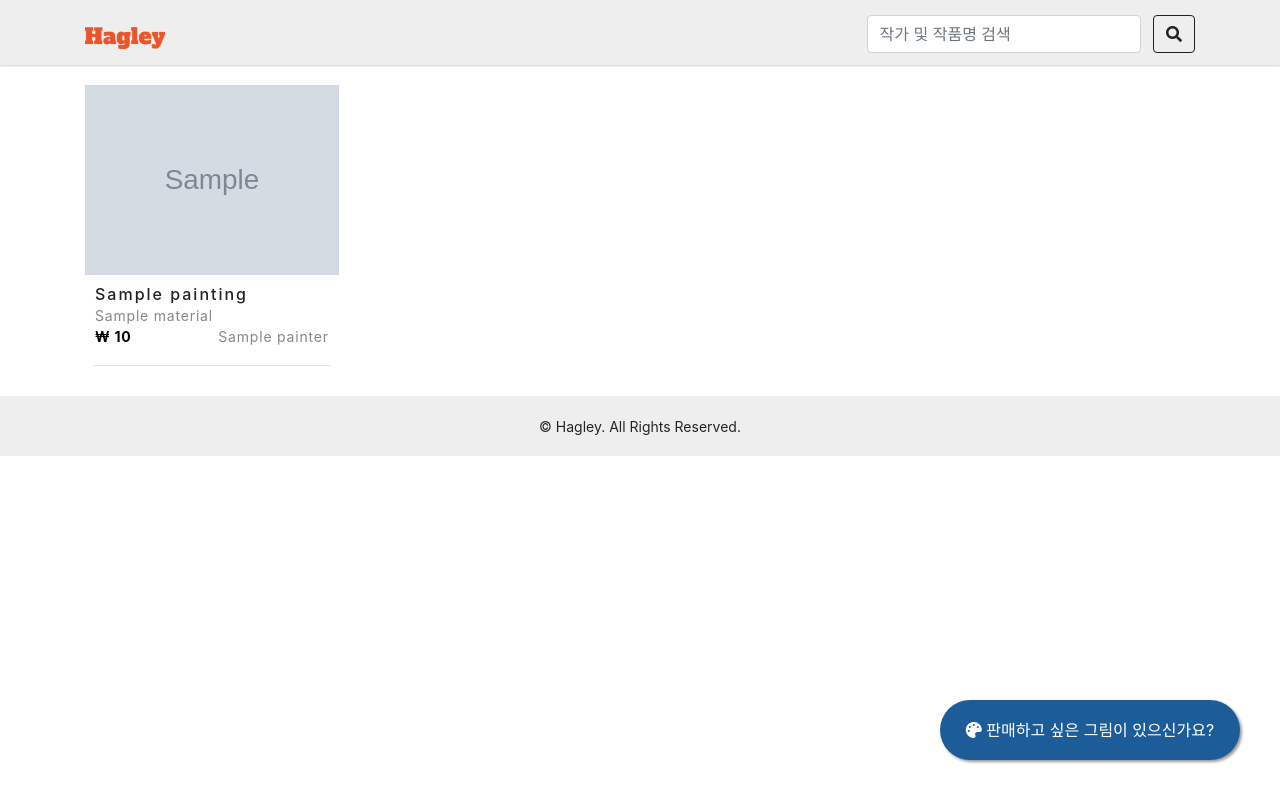
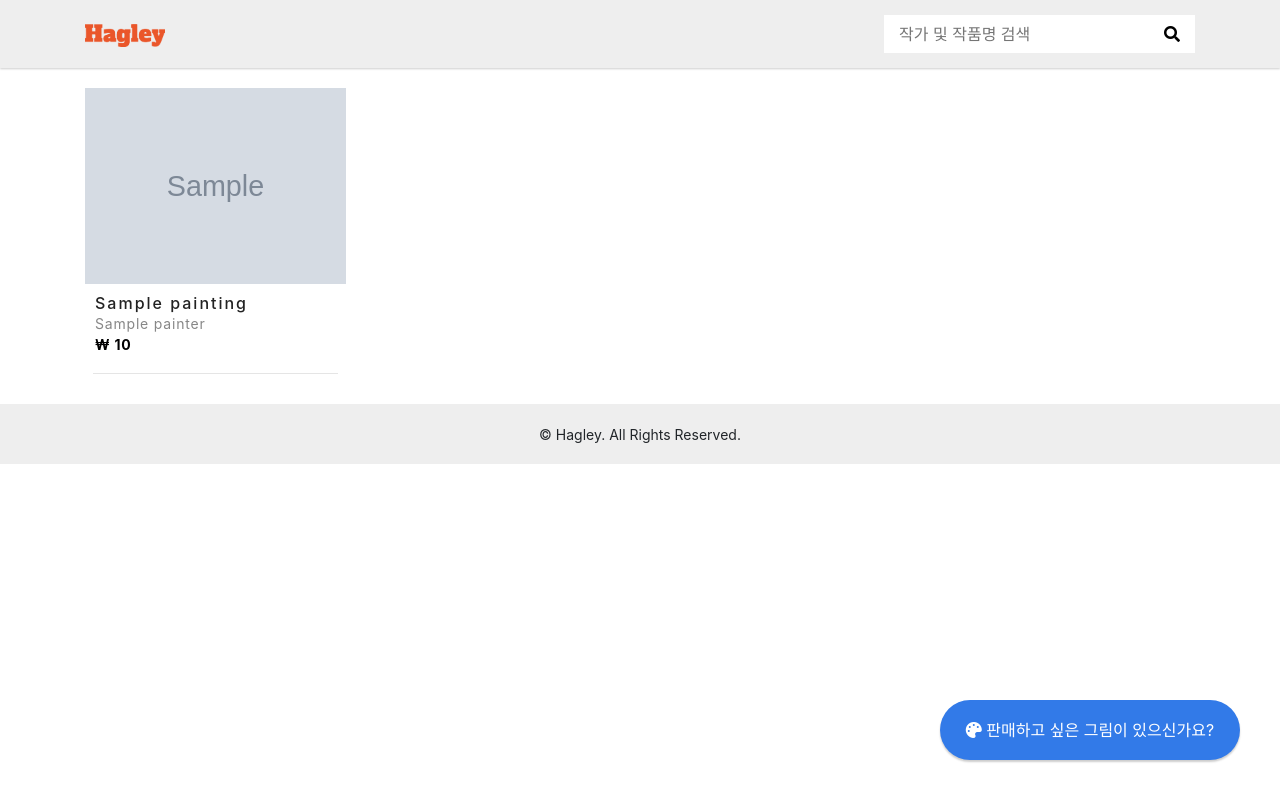
Before and after one commit to SJGeeKo/project_hg, a Django app: template shop/templates/shop/paintings.html in a window 1280 px wide. Run offline with Django 3.2, Linux system fonts and the light colour scheme; the template is opened without the code that fills it: most values are stand-ins (such as "Sample title", 1, 10 or a date in 2020); grey boxes marked "Sample" are stand-in pictures; some libraries are stand-ins or nearby versions.

Commit message:
디자인 약간 변경

```diff
--- a/config/static/css/custom.css
+++ b/config/static/css/custom.css
@@ -5,11 +5,12 @@
 
 .navbar-brand {
     padding-bottom: 0px !important;
+    padding-top: 0px !important;
 }
 
 .my-navbar {
     padding-top: 15px !important;
-    padding-bottom: 12px !important;
+    padding-bottom: 15px !important;
     transition: top 0.3s;
     box-shadow: 0 1px 2px 0 rgba(0, 0, 0, 0.2);
     background: #EEEEEE;
@@ -69,6 +70,7 @@
 }
 
 .my-search-bar-input {
+    border-style: none !important;
     padding-left: 15px !important;
     flex-grow: 1;
     height: 100% !important;
@@ -132,7 +134,7 @@
 }
 
 .grid {
-    max-width: 1080px;
+    max-width: 1140px;
 }
 
 /* reveal grid after images loaded */
@@ -187,11 +189,11 @@
 	height:60px;
 	bottom:40px;
 	right:40px;
-	background-color:#1C5D99;
+	background-color:#327ae8;
 	color:#FFF;
 	border-radius:50px;
 	text-align:center;
-	box-shadow: 2px 2px 3px #999;
+	box-shadow: 0 2px 2px 0 rgba(0, 0, 0, 0.2);
 }
 
 a.float:hover {
@@ -219,11 +221,14 @@ a.float:hover {
 
 .detailImg {
     max-width: 100%;
-    max-height: 700px;
+    max-height: 100%;
 }
 
 .image_container {
     background: #f8f9fa;
+    display: flex;
+    align-items: center;
+    justify-content: center;
 }
 
 .namecard {
@@ -318,6 +323,10 @@ a.float:hover {
 
 /* Extra small devices (portrait phones, less than 576px) */
 @media (max-width: 575.98px) {
+    .my-navbar {
+        padding-bottom: 12px !important;
+    }
+
     .brand-logo-lg{
         display: none;
     }
@@ -346,6 +355,13 @@ a.float:hover {
     #search-form-xs {
         display: block;
     }
+
+    .image_container {
+        background: #f8f9fa;
+        display: flex;
+        align-items: center;
+        justify-content: center;
+    }
 }
 
 /* Small devices (landscape phones, 576px and up)*/
@@ -362,6 +378,10 @@ a.float:hover {
     .grid__gutter-sizer {
         width: 6%;
     }
+
+    .image_container {
+        height: 700px;
+    }
 }
 
 /* Medium devices (tablets, 768px and up) */
@@ -373,6 +393,10 @@ a.float:hover {
 
     .grid__gutter-sizer {
         width: 2%;
+    }
+
+    .image_container {
+        height: 700px;
     }
 }
 
@@ -386,6 +410,10 @@ a.float:hover {
     .grid__gutter-sizer {
         width: 2%;
     }
+
+    .image_container {
+        height: 700px;
+    }
 }
 
 /* Extra large devices (large desktops, 1200px and up) */
@@ -398,4 +426,8 @@ a.float:hover {
     .grid__gutter-sizer {
         width: 2%;
     }
+
+    .image_container {
+        height: 700px;
+    }
 }
--- a/config/templates/navbar.html
+++ b/config/templates/navbar.html
@@ -23,10 +23,14 @@
         </form>
 
         {% comment %} 데스크탑 버전 검색창 {% endcomment %}
-        <form class="form-inline my-2 my-lg-0" id="search-form-lg" action="{% url 'search:searchResult' %}" method="GET">
-            {% csrf_token %}
-            <input class="form-control mr-sm-2" type="search" placeholder="작가 및 작품명 검색" name="q">
-            <button class="btn btn-outline-success my-2 my-sm-0" type="submit"><i class="fa fa-search" aria-hidden="true"></i></button>
-        </form>
+        <form id="search-form-lg" action="{% url 'search:searchResult' %}" method="GET">
+                {% csrf_token %}
+                <div class="form-inline my-search-bar">
+                    <input type="text" class="my-search-bar-input" placeholder="작가 및 작품명 검색" name="q">
+                    <button class="my-search-button" type="submit">
+                        <i class="fa fa-search"></i>
+                    </button>
+                </div>
+            </form>
     </div>
 </nav>
--- a/shop/templates/shop/paintings.html
+++ b/shop/templates/shop/paintings.html
@@ -12,11 +12,8 @@
             <img src="{{painting.image.url}}">
             <div class="main-description">
                 <h5 class="my-painting-title">{{painting.name}}</h5>
-                <p class="my-description-sub">{{painting.material}}</p>
-                <div class="two-info">
-                    <p class="my-description-bold left">₩ {{painting.price|intcomma}}</p>
-                    <p class="my-description-sub right">{{painting.painter.name}}</p>
-                </div>
+                <p class="my-description-sub right">{{painting.painter.name}}</p>
+                <p class="my-description-bold left">₩ {{painting.price|intcomma}}</p>
             </div>
             <hr class="mx-2">
         </a>
```
Also changed, not shown: 1 other file.
